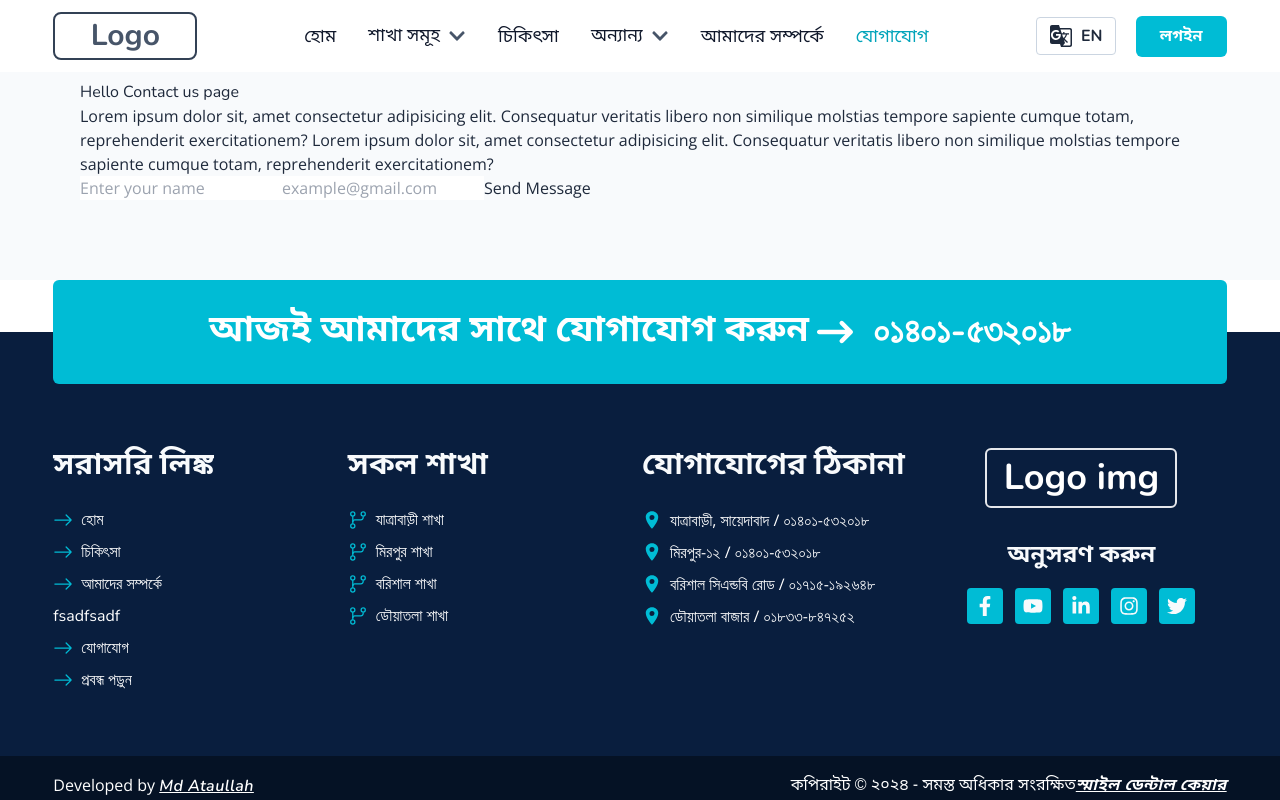
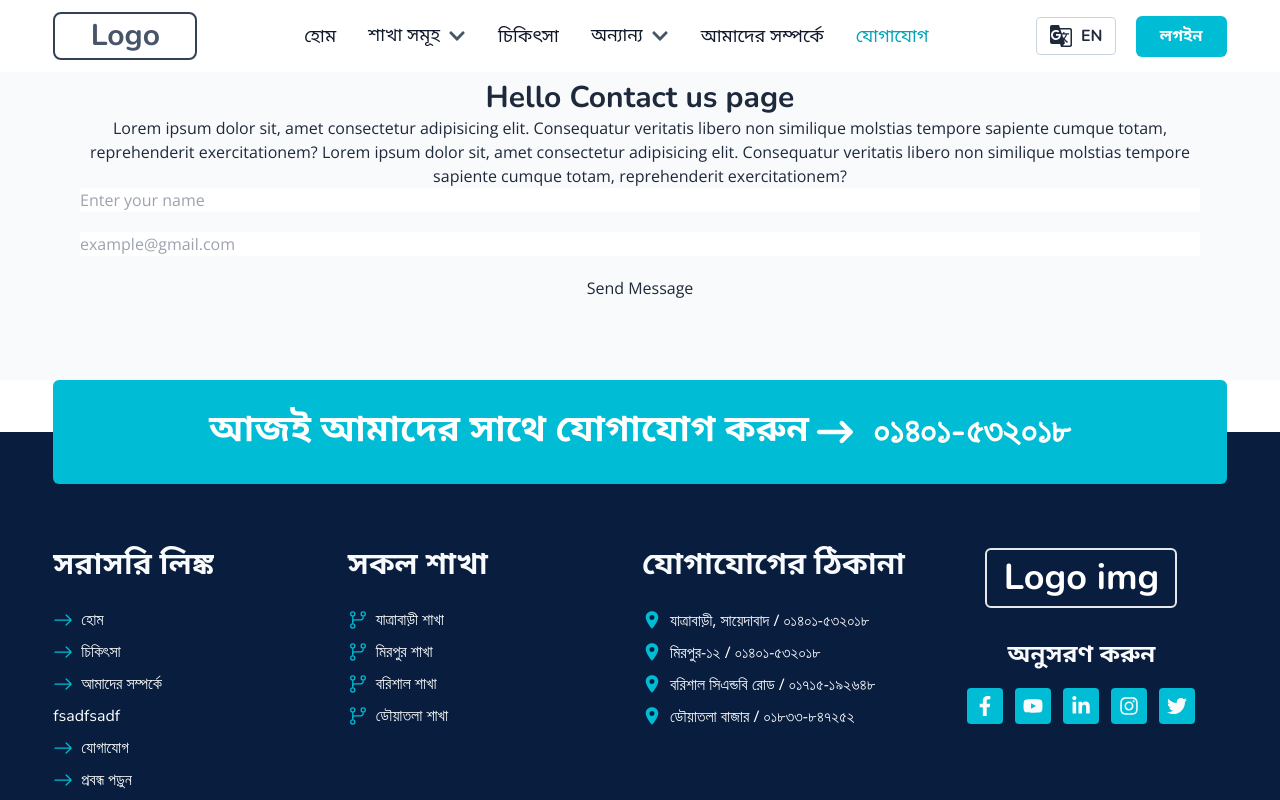
Before and after one commit to ataullah1/Smile-Dental, a React (Vite) app in the folder Client-Side/: page /contact in a window 1280 px wide. Shown: the top 800 px of the page. Built offline with nearby package versions, Linux system fonts and the light colour scheme.

Commit message:
COntact Form design

```diff
--- a/Client-Side/src/pages/Contact/Contact.jsx
+++ b/Client-Side/src/pages/Contact/Contact.jsx
@@ -1,8 +1,8 @@
 const Contact = () => {
   return (
-    <div className="p-20 text-centerj">
+    <div className="p-20 text-center">
       <div>
-        <h1>Hello Contact us page</h1>
+        <h1 className="text-3xl font-bold">Hello Contact us page</h1>
         <p>
           Lorem ipsum dolor sit, amet consectetur adipisicing elit. Consequatur
           veritatis libero non similique molstias tempore sapiente cumque totam,
@@ -12,10 +12,16 @@ const Contact = () => {
         </p>
       </div>
       <div>
-        <form>
-          <input type="text" placeholder="Enter your name" />
-          <input type="email" name="" id="" placeholder="example@gmail.com" />
-          <input type="button" value="Send Message" />
+        <form className="flex flex-col gap-5">
+          <input className="" type="text" placeholder="Enter your name" />
+          <input
+            className=""
+            type="email"
+            name=""
+            id=""
+            placeholder="example@gmail.com"
+          />
+          <input className="" type="button" value="Send Message" />
         </form>
       </div>
     </div>
```
